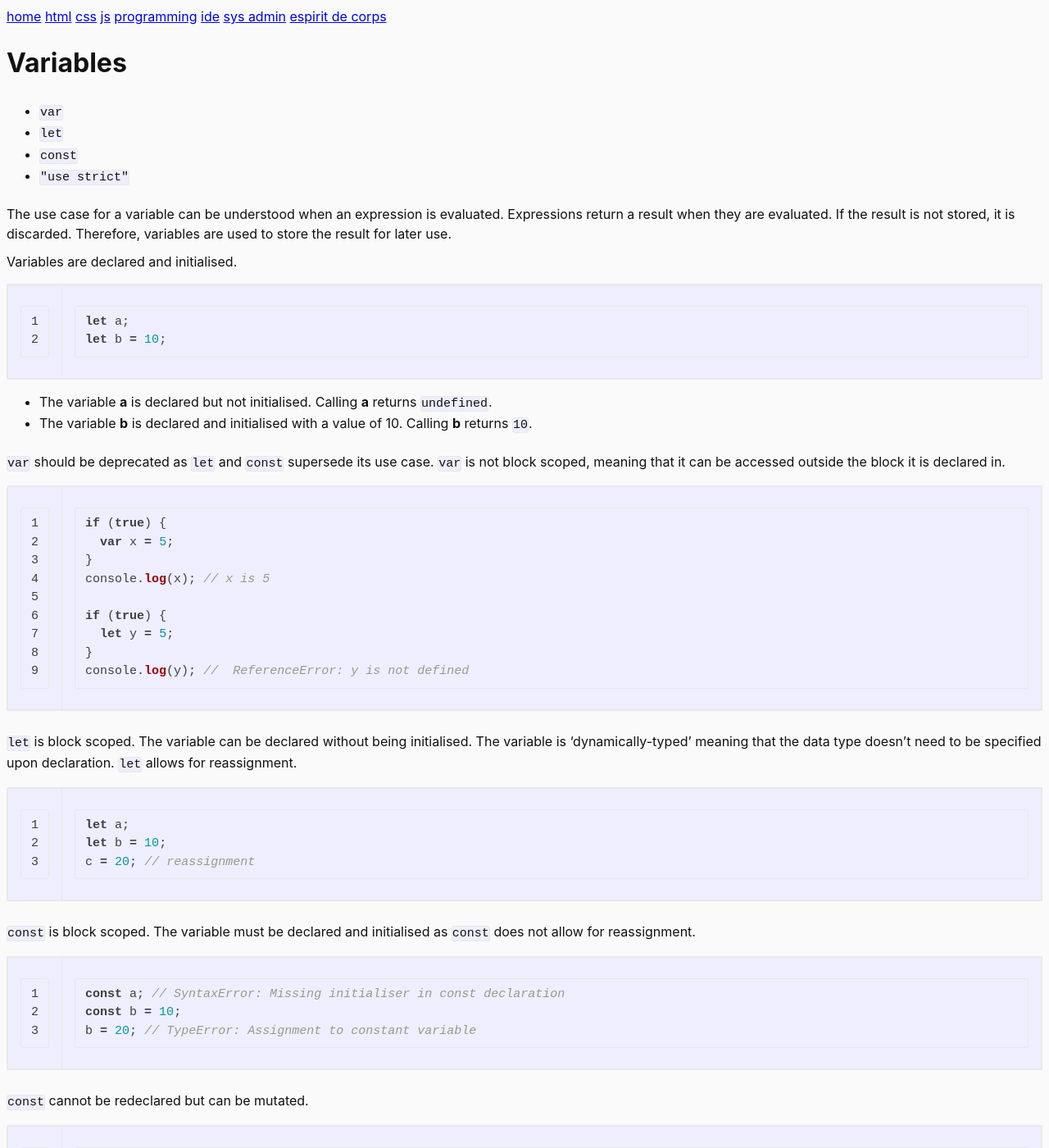
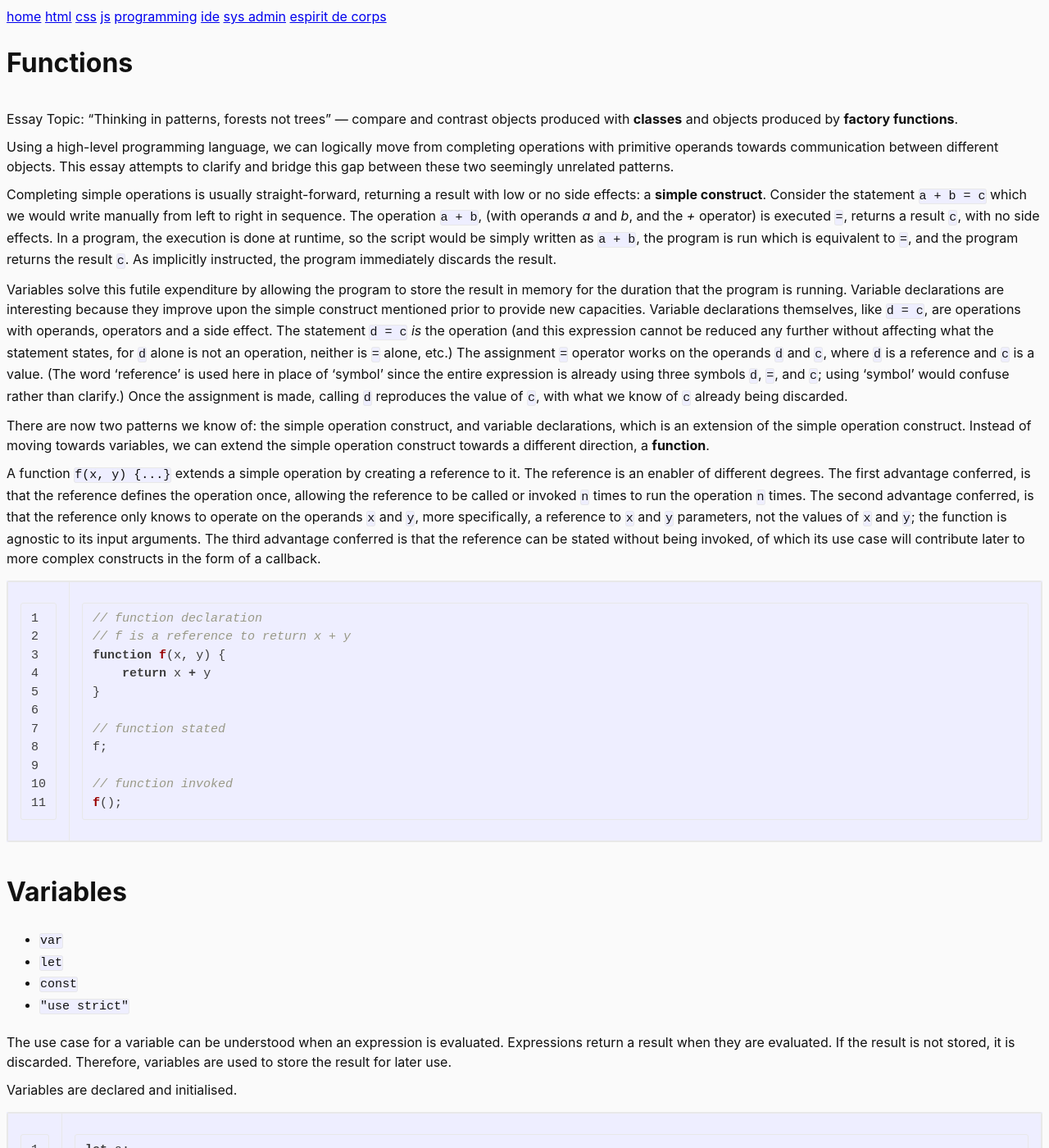
Before and after one commit to csrail/reference, a Jekyll site: the page built from js.md, in a window 1280 px wide and 1400 px high. Shown: the whole window at 82% size. Built offline with Jekyll 4.4.1, drawn with Linux system fonts in a browser that asks for light colours.

Commit message:
Add thesis on operations, variables and functions

````diff
--- a/js.md
+++ b/js.md
@@ -2,6 +2,32 @@
 layout: default
 title: js
 ---
+# Functions
+Essay Topic: "Thinking in patterns, forests not trees" --- compare and contrast objects produced with __classes__ and objects produced by __factory functions__.
+
+Using a high-level programming language, we can logically move from completing operations with primitive operands towards communication between different objects.  This essay attempts to clarify and bridge this gap between these two seemingly unrelated patterns.
+
+Completing simple operations is usually straight-forward, returning a result with low or no side effects: a __simple construct__.  Consider the statement `a + b = c` which we would write manually from left to right in sequence. The operation `a + b`, (with operands _a_ and _b_, and the _+_ operator) is executed `=`, returns a result `c`, with no side effects.  In a program, the execution is done at runtime, so the script would be simply written as `a + b`, the program is run which is equivalent to `=`, and the program returns the result `c`.  As implicitly instructed, the program immediately discards the result.
+
+Variables solve this futile expenditure by allowing the program to store the result in memory for the duration that the program is running.  Variable declarations are interesting because they improve upon the simple construct mentioned prior to provide new capacities.  Variable declarations themselves, like `d = c`, are operations with operands, operators and a side effect.  The statement `d = c` _is_ the operation (and this expression cannot be reduced any further without affecting what the statement states, for `d` alone is not an operation, neither is `=` alone, etc.)  The assignment `=` operator works on the operands `d` and `c`, where `d` is a reference and `c` is a value.  (The word 'reference' is used here in place of 'symbol' since the entire expression is already using three symbols `d`, `=`, and `c`; using 'symbol' would confuse rather than clarify.)  Once the assignment is made, calling `d` reproduces the value of `c`, with what we know of `c` already being discarded.
+
+There are now two patterns we know of: the simple operation construct, and variable declarations, which is an extension of the simple operation construct.  Instead of moving towards variables, we can extend the simple operation construct towards a different direction, a __function__.
+
+A function `f(x, y) {...}` extends a simple operation by creating a reference to it.  The reference is an enabler of different degrees.  The first advantage conferred, is that the reference defines the operation once, allowing the reference to be called or invoked `n` times to run the operation `n` times.  The second advantage conferred, is that the reference only knows to operate on the operands `x` and `y`, more specifically, a reference to `x` and `y` parameters, not the values of `x` and `y`; the function is agnostic to its input arguments.  The third advantage conferred is that the reference can be stated without being invoked, of which its use case will contribute later to more complex constructs in the form of a callback.
+
+```js
+// function declaration
+// f is a reference to return x + y
+function f(x, y) {
+    return x + y
+}
+
+// function stated
+f;
+
+// function invoked
+f();
+```
 
 # Variables
 - `var`
````
Also changed, not shown: 1 other file.
